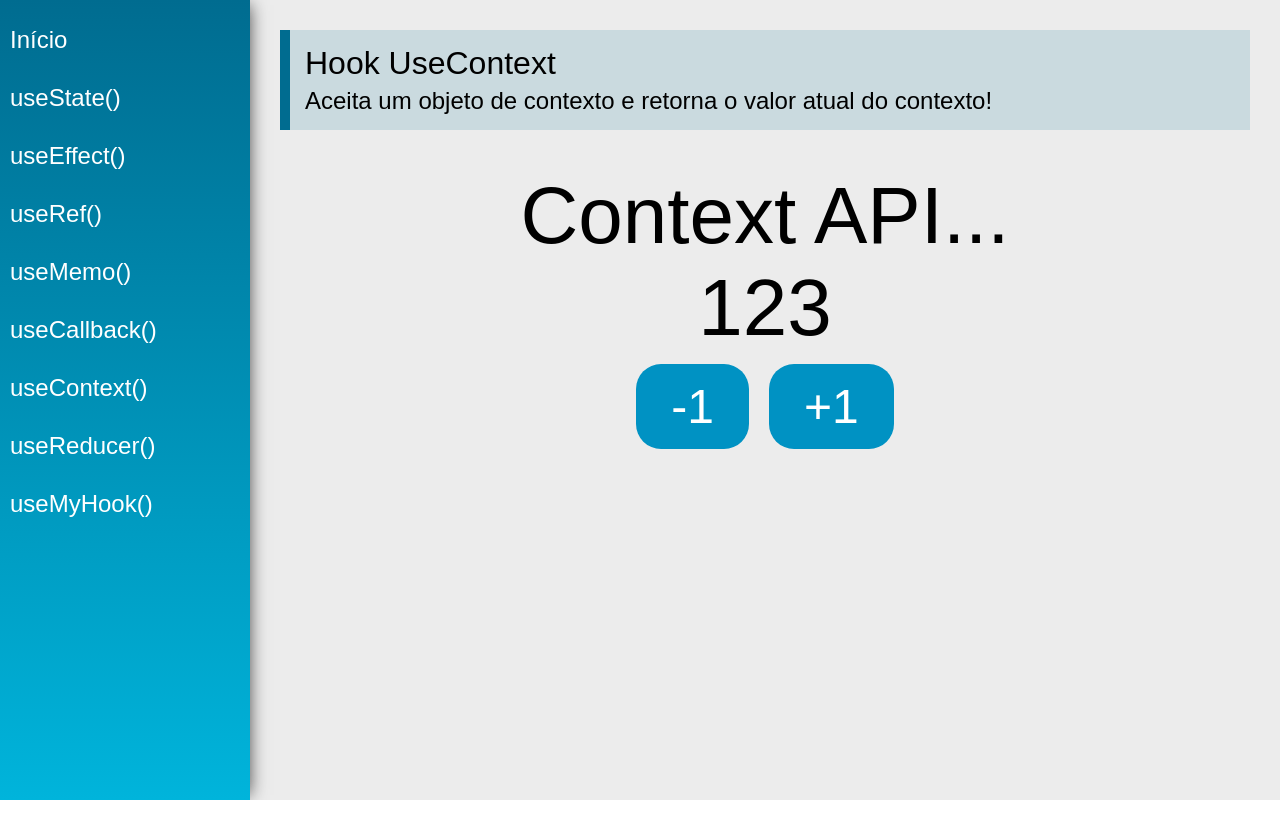
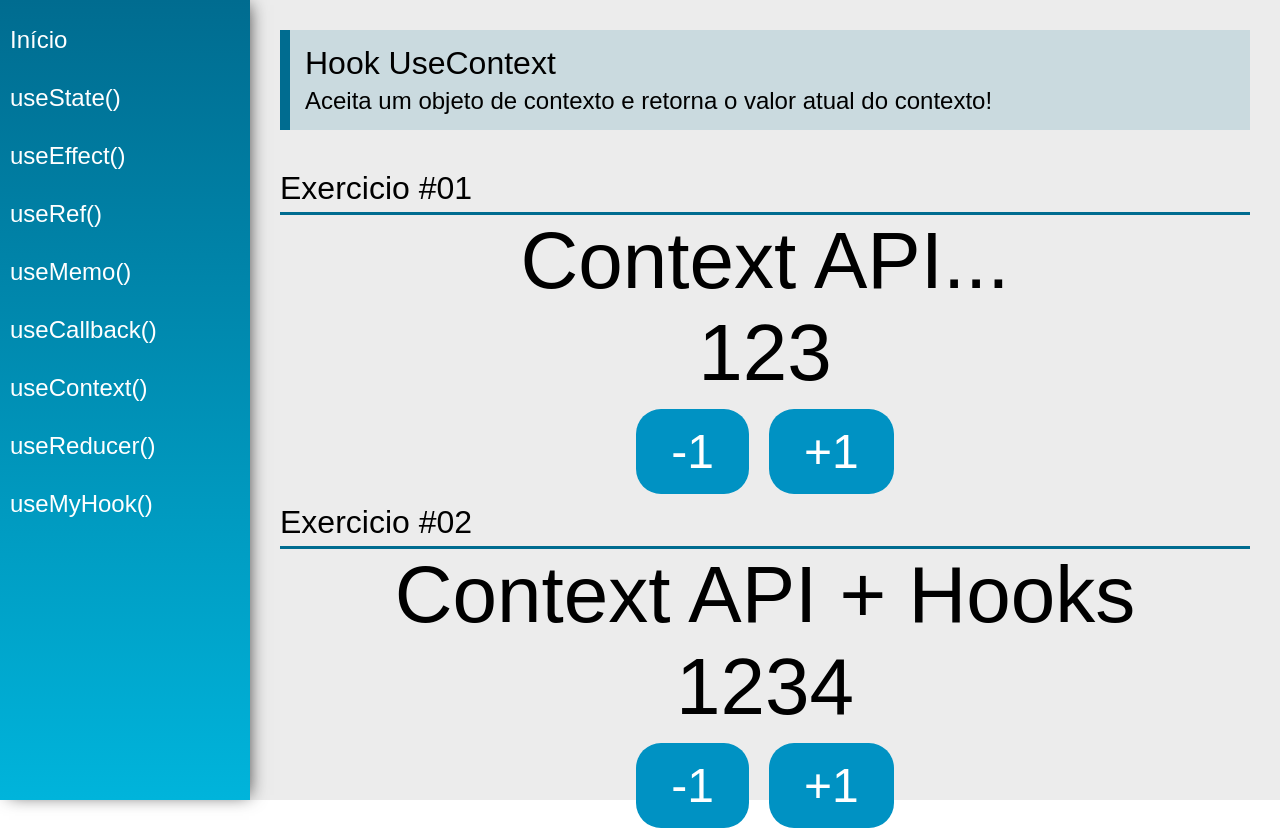
Before and after one commit to DiegoPereira100/ReactHooks, a React (Create React App) app: page /useContext in a window 1280 px wide. Before the commit the page ends 800 px from the top, so only its background shows below. Built offline with nearby package versions, Linux system fonts and the light colour scheme.

Commit message:
useContext #02

```diff
--- a/src/data/Store.jsx
+++ b/src/data/Store.jsx
@@ -0,0 +1,38 @@
+import React from "react";
+import { useState } from "react/cjs/react.development";
+
+const initialState = {
+    number: 1234,
+    text: 'Context API + Hooks'
+}
+
+export const AppContext = React.createContext(initialState)
+
+const Store = props => {
+
+    const [state, setState] = useState(initialState)
+
+    function updateState(key, value) {
+        setState({
+            ...state,
+            [key]: value
+        })
+    }
+
+    return (
+        <AppContext.Provider value={{
+
+            number: state.number,
+            text: state.text,
+            setNumber: n => updateState('number', n),
+            setText: t => updateState('text', t),
+
+        }}>
+
+            {props.children}
+
+        </AppContext.Provider>
+    )
+}
+
+export default Store
--- a/src/views/App.jsx
+++ b/src/views/App.jsx
@@ -6,11 +6,13 @@
 import Content from '../components/layout/Content'
 import DataContext, { data } from '../data/DataContext'
 import { useState } from 'react/cjs/react.development'
+import Store from '../data/Store'
 
 const App = props => {
     const [state, setState] = useState(data)
 
     return (
+        <Store>
             <DataContext.Provider value={{state, setState}}>
                     <div className="App">
                         <Router>
@@ -19,6 +21,7 @@
                         </Router>
                     </div>
             </DataContext.Provider>
+        </Store>
     )
 }
 
--- a/src/views/examples/UseContext.jsx
+++ b/src/views/examples/UseContext.jsx
@@ -1,7 +1,10 @@
 import React, { useContext } from 'react'
 import PageTitle from '../../components/layout/PageTitle'
+import SectionTitle from '../../components/layout/SectionTitle'
+import { AppContext } from '../../data/Store'
 
 import DataContext from '../../data/DataContext'
+import { useEffect } from 'react/cjs/react.development'
 
 const UseContext = (props) => {
 
@@ -14,6 +17,8 @@
         })
     }
 
+    const {number, text, setNumber} = useContext(AppContext)
+
     return (
         <div className="UseContext">
             <PageTitle
@@ -21,6 +26,7 @@
                 subtitle="Aceita um objeto de contexto e retorna o valor atual do contexto!"
             />
 
+            <SectionTitle title="Exercicio #01"/>
             <div className='center'>
                 <span className='text'>{context.state.text}</span>
                 <span className='text'>{context.state.number}</span>
@@ -33,6 +39,23 @@
                 </div>
             </div>
 
+            <SectionTitle title="Exercicio #02"/>
+            <div className='center'>
+                <span className="text">{text}</span>
+                <span className='text'>{number}</span>
+                <div>
+                    <button className='btn'
+                    onClick={() => setNumber(number -1)}>
+                        -1
+                    </button>
+
+                    <button className='btn'
+                    onClick={() => setNumber(number +1)}>
+                        +1
+                    </button>
+                </div>
+            </div>
+
         </div>
     )
 }
```
Lines whose indentation alone changed are shown as unchanged.
